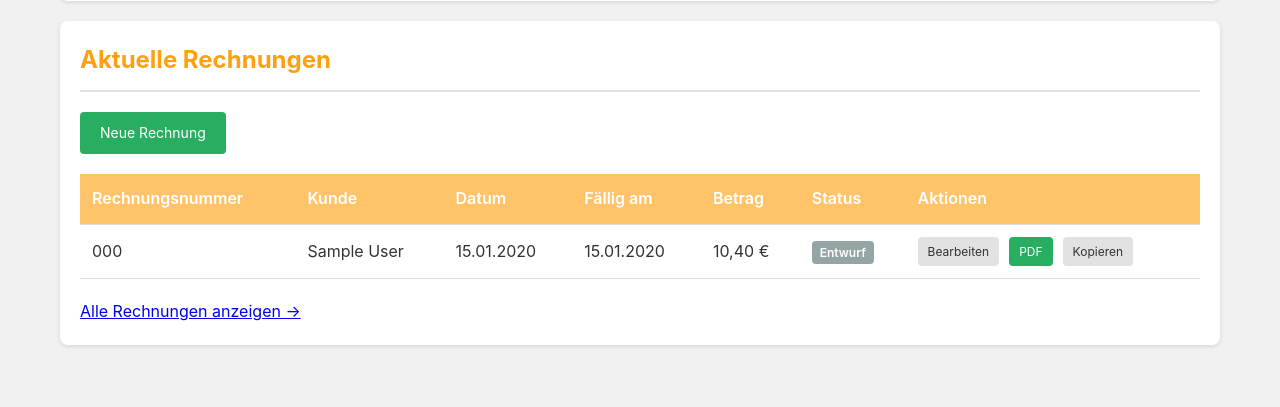
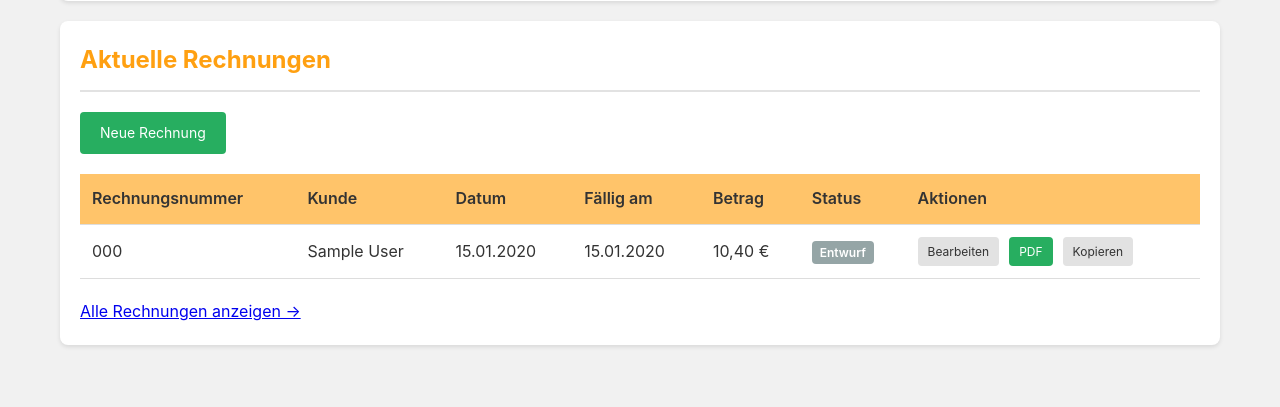
Before and after one commit to olschlue/InvocingNG, a PHP site: page / in a window 1280 px wide. Shown: the part 1022-1429 px from the top of the page. Run offline with PHP 8.4, Linux system fonts and the light colour scheme; the visitor is signed in with stand-in values (Sample User, id 1); tables that the repository leaves empty hold one stand-in row (values such as "Sample post").

Commit message:
Fix table header text color to dark gray for better readability

```diff
--- a/public/includes/header.php
+++ b/public/includes/header.php
@@ -93,7 +93,7 @@
 
         th {
             background: <?php echo APP_SECONDARY_COLOR; ?>;
-            color: white;
+            color: #333;
             font-weight: 600;
         }
 
```
